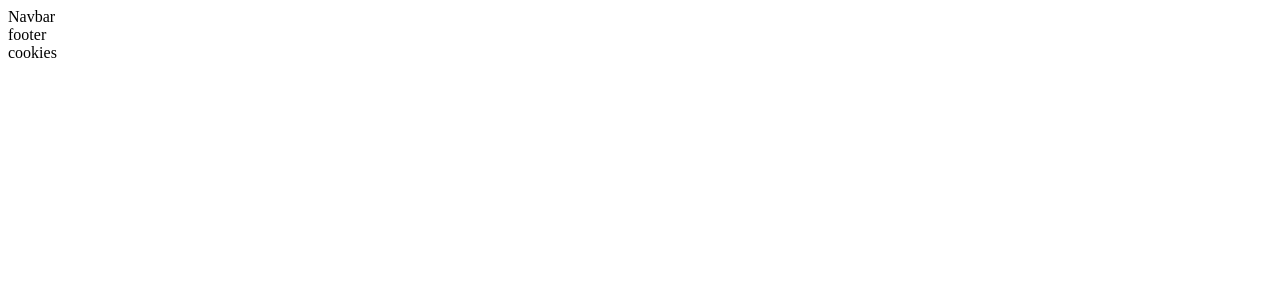
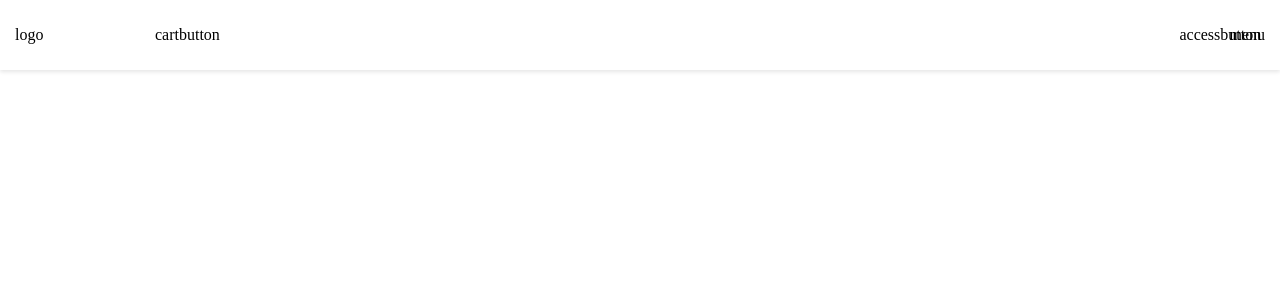
Before and after one commit to MdNData/experiment-1, a React (Vite) app in the folder client/: page / in a window 1280 px wide. Shown: the top 300 px of the page. Built offline with nearby package versions, Linux system fonts and the light colour scheme.

Commit message:
navbar work in progress

```diff
--- /dev/null
+++ b/client/src/assets/components/Navbar/MenuContainer/MenuContainer.jsx
@@ -0,0 +1,14 @@
+import React from "react";
+
+const MenuContainer = () => {
+  return (
+    <div className="navbar-menu-container">
+      <p>logo</p>
+      <p>cartbutton</p>
+      <p>accessbutton</p>
+      <p>menu</p>
+    </div>
+  );
+};
+
+export default MenuContainer;
--- /dev/null
+++ b/client/src/assets/components/Navbar/MenuContainer/_menuContainer.scss
@@ -0,0 +1,18 @@
+.navbar-menu-container {
+  display: grid;
+  grid-template-areas: "logo access cart menu";
+  grid-template-columns: 1fr 50px 50px 50px;
+  width: 100vw;
+  align-items: center;
+  padding: 0 15px;
+
+  @media screen and (min-width: 960px) {
+    display: grid;
+    grid-template-areas: "logo menu cart access";
+    grid-template-columns: 140px 1fr 50px auto;
+    height: 70px;
+    align-items: center;
+    width: 100vw;
+    padding: 0 15px;
+  }
+}
--- a/client/src/assets/components/Navbar/Navbar.jsx
+++ b/client/src/assets/components/Navbar/Navbar.jsx
@@ -1,7 +1,15 @@
 import React from "react";
+import { useState } from "react";
+import MenuContainer from "./MenuContainer/MenuContainer";
 
 const Navbar = () => {
-  return <div>Navbar</div>;
+  return (
+    <div className="nav-container">
+      <nav className="navbar">
+        <MenuContainer />
+      </nav>
+    </div>
+  );
 };
 
 export default Navbar;
--- a/client/src/assets/components/Navbar/_navbar.scss
+++ b/client/src/assets/components/Navbar/_navbar.scss
@@ -0,0 +1,21 @@
+.nav-container {
+  position: fixed;
+  display: block;
+  height: 70px;
+  width: 100%;
+  box-shadow: 0 2px 4px rgba(0, 0, 0, 0.1);
+  background-color: #ffffff;
+  z-index: 9999;
+
+  .navbar {
+    display: flex;
+    height: 70px;
+    align-items: center;
+    justify-content: space-between;
+    background-color: #ffffff;
+    color: black;
+    width: 100%;
+
+    @import "./MenuContainer/menuContainer";
+  }
+}
--- a/client/src/index.css
+++ b/client/src/index.css
@@ -1 +1,44 @@
-/*# sourceMappingURL=index.css.map */
+* {
+  border: 0;
+  padding: 0;
+  margin: 0;
+  box-sizing: border-box;
+}
+
+.nav-container {
+  position: fixed;
+  display: block;
+  height: 70px;
+  width: 100%;
+  box-shadow: 0 2px 4px rgba(0, 0, 0, 0.1);
+  background-color: #ffffff;
+  z-index: 9999;
+}
+.nav-container .navbar {
+  display: flex;
+  height: 70px;
+  align-items: center;
+  justify-content: space-between;
+  background-color: #ffffff;
+  color: black;
+  width: 100%;
+}
+.nav-container .navbar .navbar-menu-container {
+  display: grid;
+  grid-template-areas: "logo access cart menu";
+  grid-template-columns: 1fr 50px 50px 50px;
+  width: 100vw;
+  align-items: center;
+  padding: 0 15px;
+}
+@media screen and (min-width: 960px) {
+  .nav-container .navbar .navbar-menu-container {
+    display: grid;
+    grid-template-areas: "logo menu cart access";
+    grid-template-columns: 140px 1fr 50px auto;
+    height: 70px;
+    align-items: center;
+    width: 100vw;
+    padding: 0 15px;
+  }
+}/*# sourceMappingURL=index.css.map */
--- a/client/src/index.scss
+++ b/client/src/index.scss
@@ -1,2 +1,9 @@
+* {
+  border: 0;
+  padding: 0;
+  margin: 0;
+  box-sizing: border-box;
+}
+
 @import "./assets/components/HomeLayout/homeLayout";
 @import "./assets/components/Navbar/navbar";
```
Also changed, not shown: 1 other file (tests, documents, lock files or other folders).
